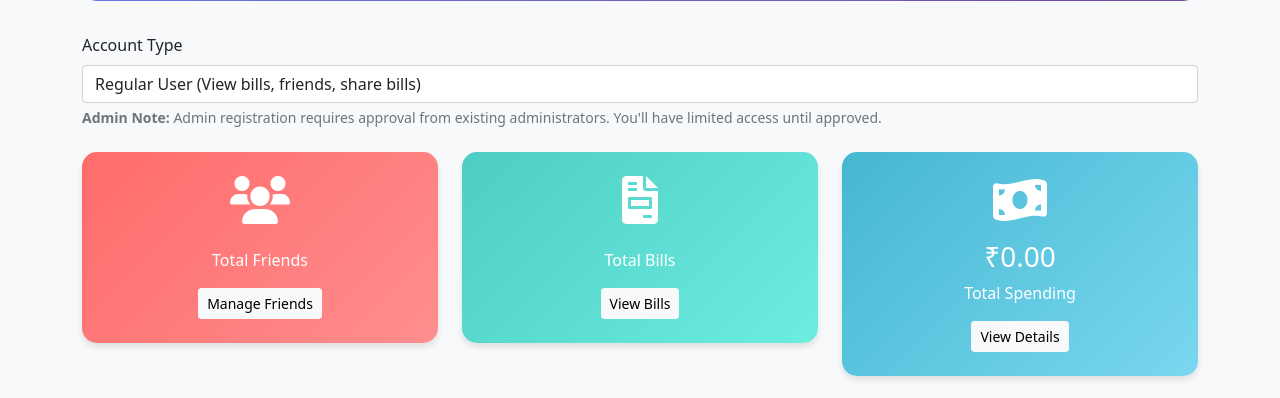
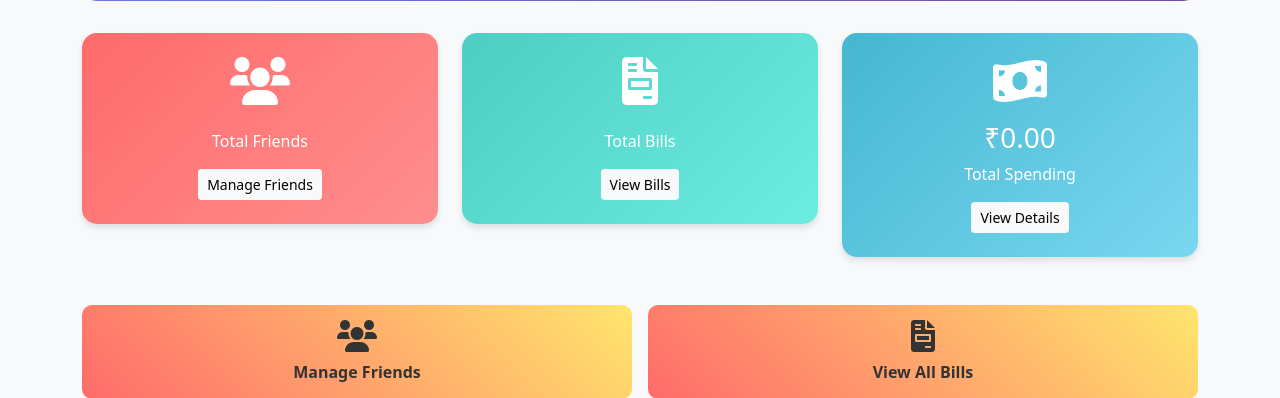
Before and after one commit to Premnat30/bill-sharing-app, a Python web app: template templates/dashboard.html in a window 1280 px wide. Shown: the part 255-653 px from the top of the page. Run offline with Jinja, Linux system fonts and the light colour scheme; the template is opened without the code that fills it, so the values that code supplies are empty.

Commit message:
Update dashboard.html

```diff
--- a/templates/dashboard.html
+++ b/templates/dashboard.html
@@ -89,17 +89,6 @@
             </p>
         </div>
 
-        <div class="mb-4">
-    <label for="role" class="form-label">Account Type</label>
-    <select class="form-control" id="role" name="role">
-        <option value="user">Regular User (View bills, friends, share bills)</option>
-        <option value="admin">Admin User (Add/modify bills, upload images - requires approval)</option>
-    </select>
-    <div class="form-text">
-        <strong>Admin Note:</strong> Admin registration requires approval from existing administrators.
-        You'll have limited access until approved.
-    </div>
-</div>
 
         <!-- Statistics Cards -->
         <div class="row g-4 mb-5">
```
